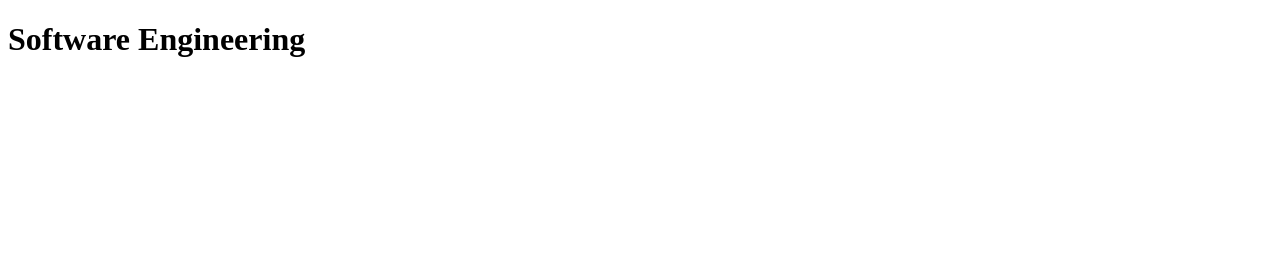
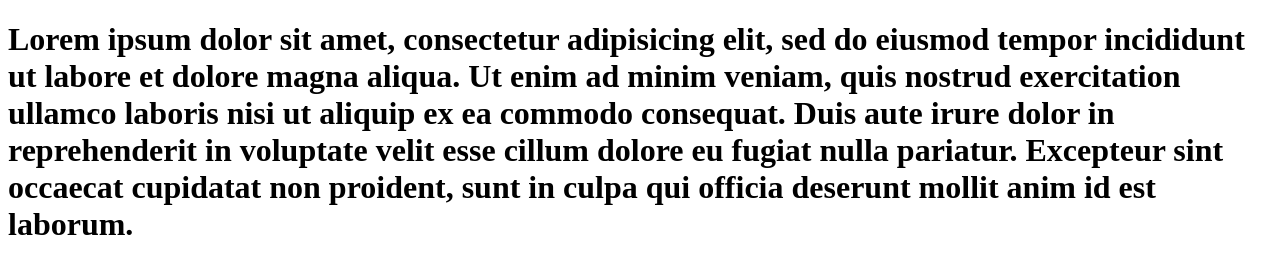
Before and after one commit to Mukhamedzhan21/Module-1-solution, a plain HTML site: page mod-1/index.html in a window 1280 px wide. Drawn offline with Linux system fonts and the light colour scheme.

Commit message:
Small addition.

```diff
--- a/mod-1/index.html
+++ b/mod-1/index.html
@@ -6,6 +6,11 @@
 	<title>Module-1-solution</title>
 </head>
 <body>
-	<h1>Software Engineering</h1>
+	<h1>Lorem ipsum dolor sit amet, consectetur adipisicing elit, sed do eiusmod
+	tempor incididunt ut labore et dolore magna aliqua. Ut enim ad minim veniam,
+	quis nostrud exercitation ullamco laboris nisi ut aliquip ex ea commodo
+	consequat. Duis aute irure dolor in reprehenderit in voluptate velit esse
+	cillum dolore eu fugiat nulla pariatur. Excepteur sint occaecat cupidatat non
+	proident, sunt in culpa qui officia deserunt mollit anim id est laborum.</h1>
 </body>
 </html>
```
